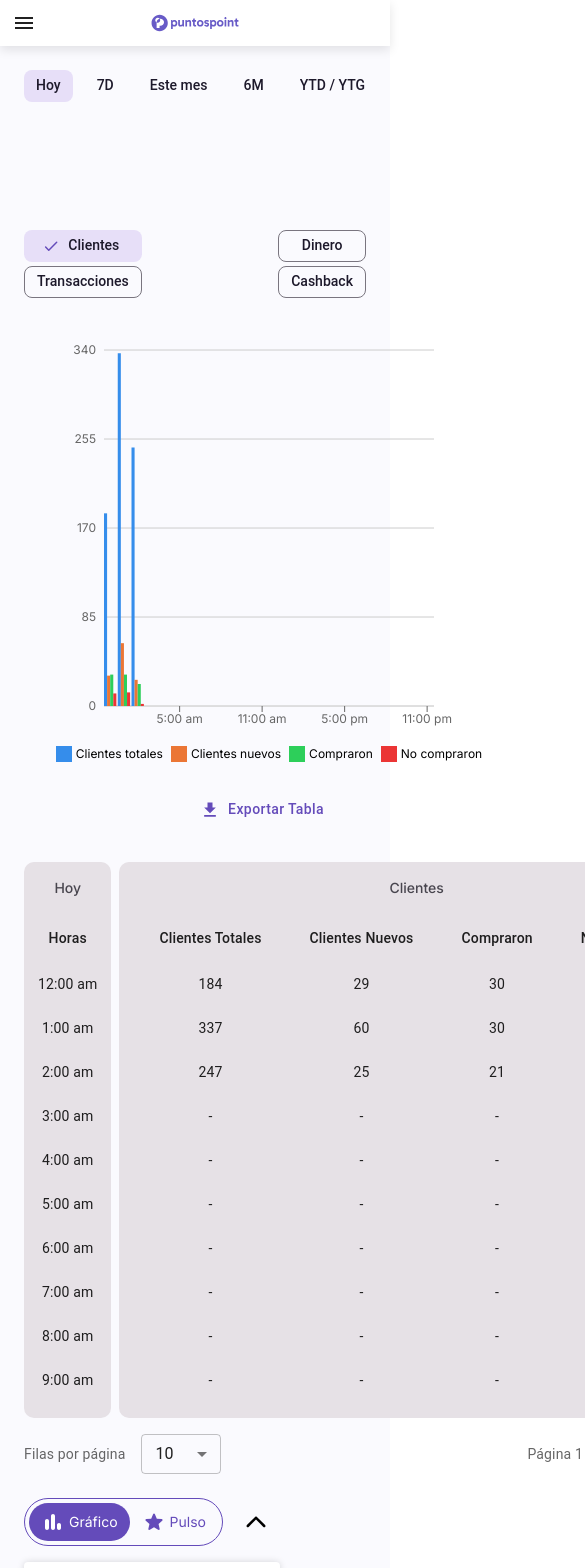
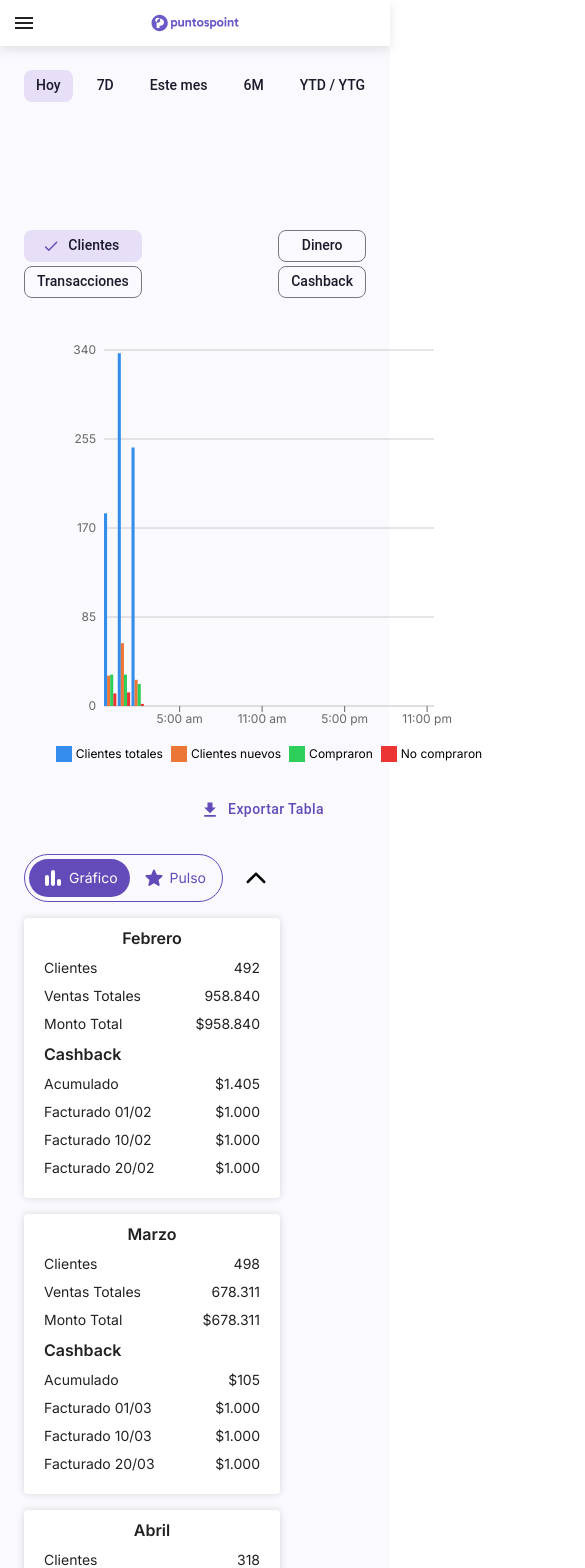
Before and after one commit to ilemarandrade/puntospoint-test-frontend, a Next.js app: page /dashboard in a window 390 px wide. Shown: the top 1568 px of the page, 585 px wide, since content can reach past the window. Built offline with nearby package versions, Linux system fonts and the light colour scheme.

Commit message:
style: :lipstick: hidde dashboard table in mobile view

```diff
--- a/src/components/dashboard-table/index.tsx
+++ b/src/components/dashboard-table/index.tsx
@@ -61,7 +61,7 @@ const DashboardTable: React.FC<IProps> = ({
   if (!data?.length) return null;
 
   return (
-    <div className="space-y-4 w-fit m-auto ">
+    <div className="space-y-4 w-fit m-auto hidden md:block">
       <div className="flex gap-2 justify-center">
         <Table
           title={titleDate}
```
